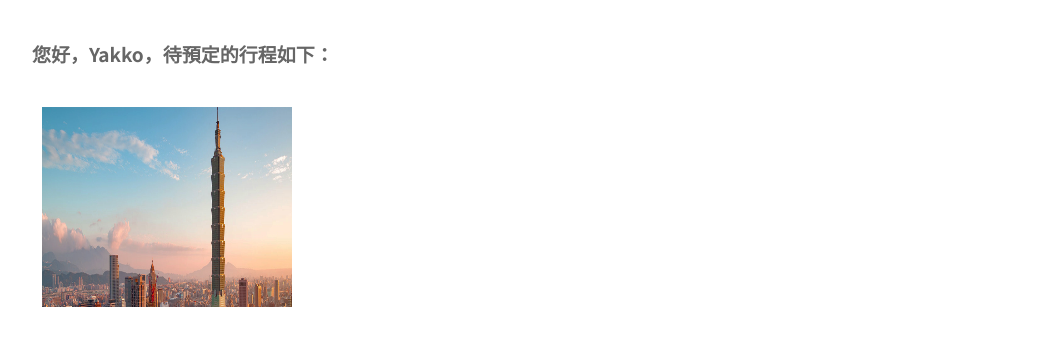
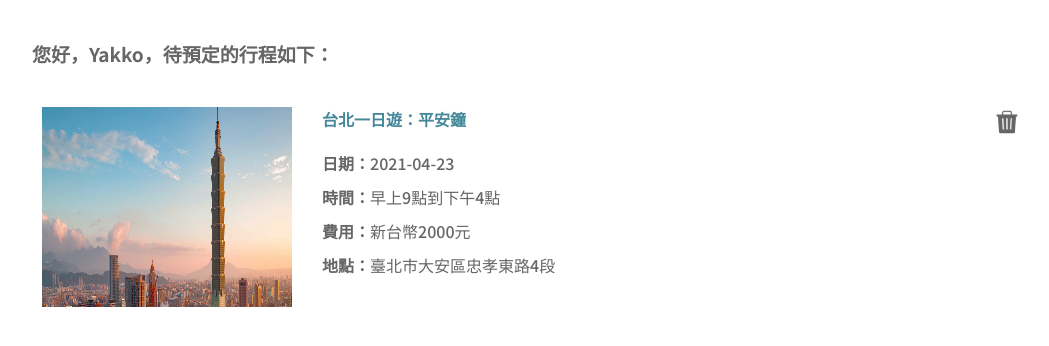
Before and after one commit to nihclil/taipei-day-trip, a Flask app: page /booking in a window 1280 px wide. Shown: the part 54-400 px from the top of the page, without its empty margins (108-1157 px from the left). Run offline with Flask 3, Linux system fonts and the light colour scheme.

Commit message:
attraction-infos section done

```diff
--- a/static/booking.css
+++ b/static/booking.css
@@ -77,6 +77,8 @@ main {
   width: 980px;
   height: 200px;
   margin: auto;
+  display: flex;
+  position: relative;
 }
 
 .attraction-image {
@@ -88,3 +90,48 @@ main {
   width: 100%;
   height: 100%;
 }
+
+.attraction-detail {
+  margin-left: 30px;
+  width: 700px;
+  height: 170px;
+}
+
+.attraction-detail__title,
+.attraction-detail__label,
+.attraction-detail__info {
+  font-family: Noto Sans TC;
+  font-size: 16px;
+  color: #666666;
+}
+
+.attraction-detail__title {
+  color: #448899;
+  font-weight: 700;
+  margin-bottom: 20px;
+}
+
+.attraction-detail__label {
+  font-weight: 700;
+}
+
+.attraction-detail__info {
+  font-weight: 500;
+}
+
+.attraction-detail__container {
+  box-sizing: border-box;
+  height: 24px;
+  padding: 5px 0px 5px 0px;
+  display: flex;
+  align-items: center;
+  margin-bottom: 10px;
+}
+
+.attraction-detail__icon {
+  position: absolute;
+  top: 0;
+  right: 0;
+  width: 30px;
+  height: 30px;
+}
--- a/templates/booking.html
+++ b/templates/booking.html
@@ -40,6 +40,30 @@
         <figure class="attraction-image">
           <img class="attraction-image__img" src="/static/welcome.png" />
         </figure>
+        <div class="attraction-detail">
+          <p class="attraction-detail__title">台北一日遊：平安鐘</p>
+          <p class="attraction-detail__container">
+            <span class="attraction-detail__label">日期：</span
+            ><span class="attraction-detail__info">2021-04-23</span>
+          </p>
+          <p class="attraction-detail__container">
+            <span class="attraction-detail__label">時間：</span
+            ><span class="attraction-detail__info">早上9點到下午4點</span>
+          </p>
+          <p class="attraction-detail__container">
+            <span class="attraction-detail__label">費用：</span
+            ><span class="attraction-detail__info">新台幣2000元</span>
+          </p>
+          <p class="attraction-detail__container">
+            <span class="attraction-detail__label">地點：</span
+            ><span class="attraction-detail__info"
+              >臺北市大安區忠孝東路4段</span
+            >
+          </p>
+          <div class="attraction-detail__icon">
+            <img src="/static/icon_delete.png" />
+          </div>
+        </div>
       </section>
     </main>
   </body>
```
Also changed, not shown: static/icon_delete.png (added).
